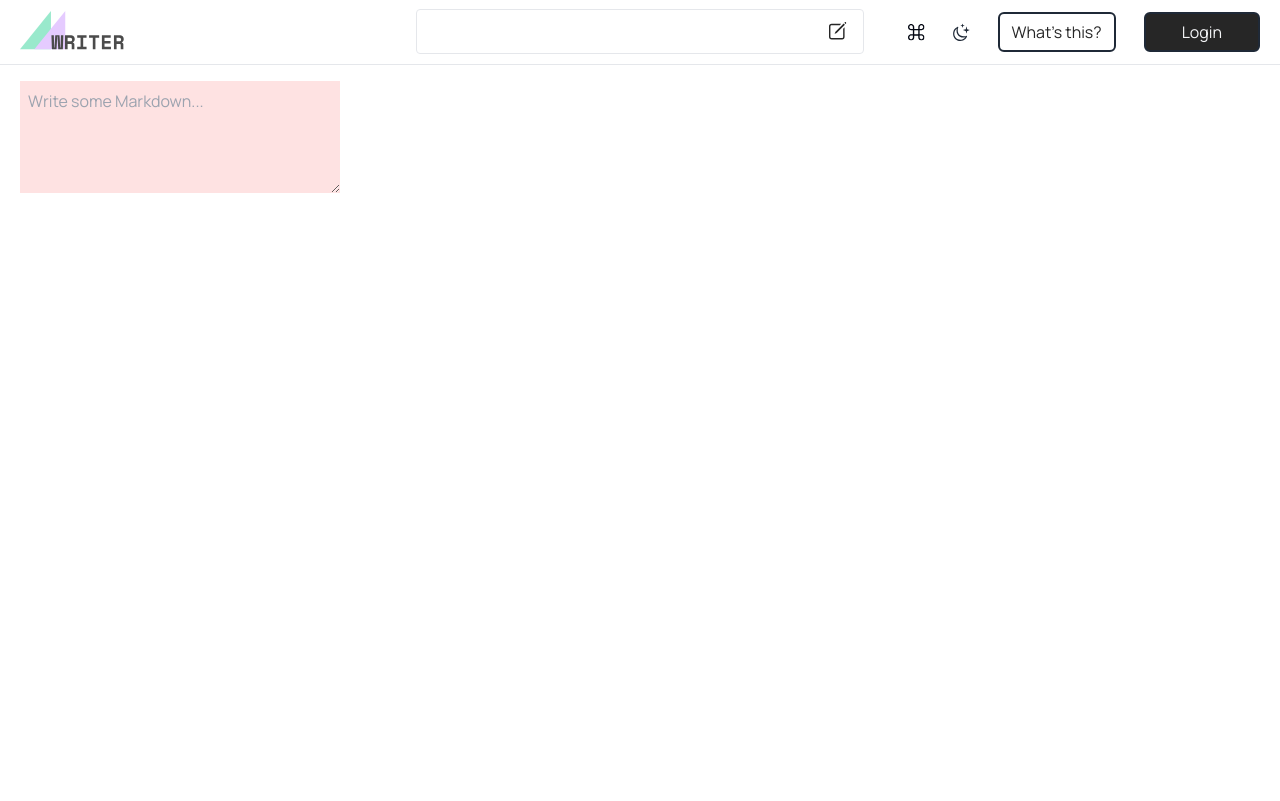
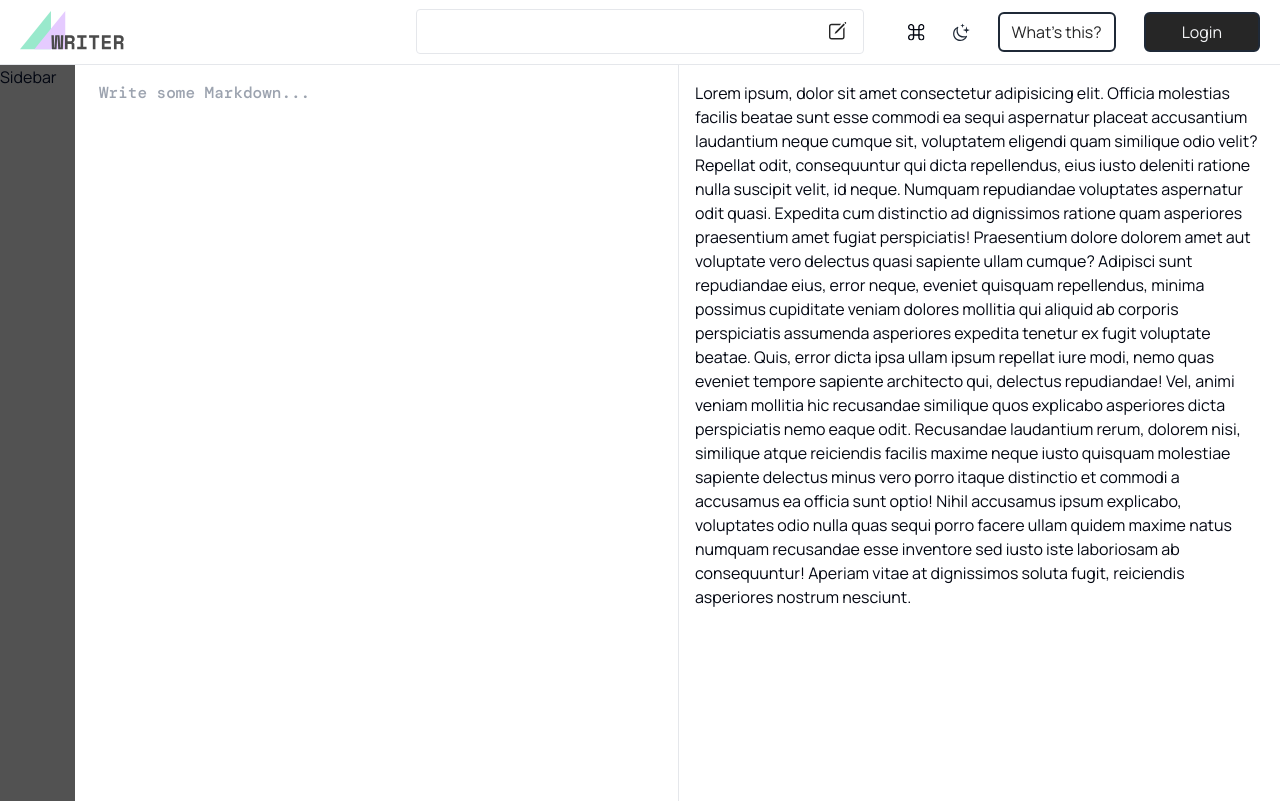
Before and after one commit to nabeelcodes/markedwriter, a React (Vite) app: page /1 in a window 1280 px wide. Built offline with nearby package versions, Linux system fonts and the light colour scheme.

Commit message:
Updated Narkdown page layout

```diff
--- a/src/components/LayoutContainer.tsx
+++ b/src/components/LayoutContainer.tsx
@@ -1,5 +1,4 @@
 import { Header } from "./Header";
-import { MainSection } from "./MainSection";
 
 type LayoutContainerProps = {
   children: React.ReactNode;
@@ -8,11 +7,11 @@ type LayoutContainerProps = {
 export const LayoutContainer = ({ children }: LayoutContainerProps) => {
   return (
     <div
-      className="relative flex min-h-screen flex-col"
+      className="relative flex min-h-screen flex-col bg-white font-sans text-gray-950 dark:bg-neutral-800 dark:text-gray-300"
       aria-label="App wrapper">
       <Header />
 
-      <MainSection>{children}</MainSection>
+      <main className="grow">{children}</main>
     </div>
   );
 };
--- a/src/components/MainSection.tsx
+++ /dev/null
@@ -1,13 +0,0 @@
-type mainSectionProps = {
-  children: React.ReactNode;
-};
-
-export const MainSection = ({ children }: mainSectionProps) => {
-  return (
-    <div
-      className="shrink-0 grow basis-full bg-white text-gray-950 dark:bg-neutral-800 dark:text-gray-300"
-      aria-label="Main Section wrapper">
-      <main className="container2000 px-5 font-sans">{children}</main>
-    </div>
-  );
-};
--- a/src/components/NavItemShortcuts.tsx
+++ b/src/components/NavItemShortcuts.tsx
@@ -26,12 +26,12 @@ export const NavItemShortcuts = () => {
       <Portal>
         <Overlay className="fixed inset-0 backdrop-blur-[2px] data-[state=open]:animate-overlayShow" />
 
-        <Content className="fixed left-[50%] top-[50%] w-max max-w-[540px] translate-x-[-50%] translate-y-[-50%] rounded-lg border border-gray-100 bg-white px-6 py-6 text-neutral-800 shadow-lg focus:outline-none data-[state=open]:animate-contentShow dark:bg-neutral-800 dark:text-gray-300">
+        <Content className="fixed left-[50%] top-[50%] w-max max-w-[540px] translate-x-[-50%] translate-y-[-50%] rounded-lg border border-gray-100 bg-white px-6 py-6 text-neutral-800 shadow-lg focus:outline-none data-[state=open]:animate-contentShow dark:border-gray-600 dark:bg-neutral-800 dark:text-gray-300">
           <Title className="mb-4 border-b-2 pb-2 text-2xl font-bold">
             Keyboard Shortcuts
           </Title>
 
-          <Description className="font-sans">
+          <Description>
             To increase your productivity when working with markdown, you can
             use the following keyboard shortcuts by pressing{" "}
             <code className="rounded border px-1 font-mono">Cmd + Ctrl</code> on
--- a/src/components/NavMenuDesktop.tsx
+++ b/src/components/NavMenuDesktop.tsx
@@ -5,7 +5,7 @@ import { NavItemLogin } from "./NavItemLogin";
 
 export const NavMenuDesktop = () => {
   return (
-    <nav className="hidden font-sans md:block">
+    <nav className="hidden md:block">
       <ul className="md:flex md:items-center md:justify-between md:gap-7">
         <NavItemShortcuts />
         <NavItemThemeToggle />
--- a/src/components/NavMenuMobile.tsx
+++ b/src/components/NavMenuMobile.tsx
@@ -13,7 +13,7 @@ export const NavMenuMobile = () => {
 
       <RadixDropdownMenu.Portal>
         <RadixDropdownMenu.Content sideOffset={10} align="end" asChild>
-          <nav className="rounded-md border bg-white p-4 font-sans text-gray-950 shadow-md dark:border-gray-300 dark:bg-neutral-800 dark:text-gray-300">
+          <nav className="rounded-md border bg-white p-4 text-gray-950 shadow-md dark:border-gray-600 dark:bg-neutral-800 dark:text-gray-300 ">
             <ul className="space-y-3">
               <RadixDropdownMenu.Item
                 onSelect={(event) => event.preventDefault()}
--- a/src/components/PageTitle.tsx
+++ b/src/components/PageTitle.tsx
@@ -12,12 +12,12 @@ export const PageTitle = () => {
   const titleToDisplay = currentPost?.title;
 
   return (
-    <article className="mt-4 flex items-center justify-between rounded border border-gray-200 py-1 pl-4 text-lg font-bold dark:border-neutral-600 xl:fixed xl:left-1/2 xl:top-0 xl:mt-[0.55rem] xl:w-[28rem] xl:max-w-lg xl:-translate-x-1/2 xl:py-0">
+    <section className="mx-5 mt-4 flex items-center justify-between rounded border border-gray-200 py-1 pl-4 text-lg font-bold dark:border-neutral-600 xl:fixed xl:left-1/2 xl:top-0 xl:mx-0 xl:mt-[0.55rem] xl:w-[28rem] xl:max-w-lg xl:-translate-x-1/2 xl:py-0">
       <span className="overflow-x-auto whitespace-nowrap">
         {titleToDisplay}
       </span>
 
       <TitleEditButton />
-    </article>
+    </section>
   );
 };
--- a/src/components/TitleEditButton.tsx
+++ b/src/components/TitleEditButton.tsx
@@ -30,7 +30,7 @@ export const TitleEditButton = () => {
       <Portal>
         <Overlay className="fixed inset-0 backdrop-blur-[2px] data-[state=open]:animate-overlayShow" />
 
-        <Content className="fixed left-[50%] top-[50%] w-max max-w-[540px] translate-x-[-50%] translate-y-[-50%] rounded-lg border border-gray-100 bg-white p-6 text-neutral-800 shadow-lg focus:outline-none data-[state=open]:animate-contentShow dark:bg-neutral-800 dark:text-gray-300">
+        <Content className="fixed left-[50%] top-[50%] w-max max-w-[540px] translate-x-[-50%] translate-y-[-50%] rounded-lg border border-gray-100 bg-white p-6 text-neutral-800 shadow-lg focus:outline-none data-[state=open]:animate-contentShow dark:border-gray-600 dark:bg-neutral-800 dark:text-gray-300">
           <Title className="mb-6 text-center text-xl font-bold">
             Rename File
           </Title>
--- a/src/components/TitleInput.tsx
+++ b/src/components/TitleInput.tsx
@@ -72,9 +72,10 @@ export const TitleInput = ({
     <form onSubmit={handleFormSubmit}>
       <input
         className={cn(
-          "w-[300px] min-w-max rounded border bg-white px-4 py-2 outline-none focus:border-gray-500 md:w-[500px]",
+          "w-[300px] min-w-max rounded border bg-white px-4 py-2 outline-none focus:border-gray-500 dark:border-gray-500 dark:bg-neutral-800 dark:focus:border-gray-300 md:w-[500px]",
           {
-            "border-red-600 focus:border-red-600": blankTitle,
+            "border-red-600 focus:border-red-600 dark:border-red-600 dark:focus:border-red-600":
+              blankTitle,
           }
         )}
         autoFocus
--- a/src/pages/LandingPage.tsx
+++ b/src/pages/LandingPage.tsx
@@ -26,7 +26,7 @@ export const LandingPage = () => {
   };
 
   return (
-    <div className="mx-auto max-w-6xl">
+    <div className="mx-5 max-w-6xl xl:mx-auto">
       <section className="items-center justify-between pt-10 md:flex">
         <article>
           <h1 className="text-3xl font-bold">All Files</h1>
--- a/src/pages/MarkdownEditor.tsx
+++ b/src/pages/MarkdownEditor.tsx
@@ -1,7 +1,8 @@
 import { useAtom } from "jotai";
 import { useParams } from "react-router-dom";
+import { appDataAtom } from "../store/appState";
 import { PageTitle } from "../components/PageTitle";
-import { appDataAtom } from "../store/appState";
+import { insertTabForTextarea } from "../utilities/tabHelper";
 
 export const MarkdownEditor = () => {
   const { id } = useParams();
@@ -19,11 +20,22 @@ export const MarkdownEditor = () => {
   };
 
   return (
-    <section className="font-sans text-neutral-800 dark:text-gray-300">
+    <>
       <PageTitle />
 
+      {/*
+        64.5px = Height of Header
+        68.6px = Height of (PageTitle + mt-4)
+      */}
+      <section
+        className="flex min-h-[calc(100vh-64.5px-68.6px)] md:min-h-[calc(100vh-64.5px)]"
+        aria-label="wrapper for input box">
+        <aside className="hidden w-20 grow bg-neutral-600 lg:block">
+          Sidebar
+        </aside>
+
         <textarea
-        className="mt-4 h-28 w-80 bg-red-100 p-2 outline-none"
+          className="disable-scrollbar grow basis-1/2 resize-none border-none px-6 py-4 font-mono text-gray-600 outline-none focus:outline-none dark:bg-neutral-800 dark:text-gray-300"
           name="editor"
           autoComplete="off"
           spellCheck="true"
@@ -31,7 +43,35 @@ export const MarkdownEditor = () => {
           aria-label="input box to enter markdown"
           value={currentPost?.content}
           onChange={handleChange}
+          onKeyDown={insertTabForTextarea}
         />
+
+        <article className="hidden basis-1/2 border-l border-gray-200 p-4 dark:border-neutral-600 md:block">
+          Lorem ipsum, dolor sit amet consectetur adipisicing elit. Officia
+          molestias facilis beatae sunt esse commodi ea sequi aspernatur placeat
+          accusantium laudantium neque cumque sit, voluptatem eligendi quam
+          similique odio velit? Repellat odit, consequuntur qui dicta
+          repellendus, eius iusto deleniti ratione nulla suscipit velit, id
+          neque. Numquam repudiandae voluptates aspernatur odit quasi. Expedita
+          cum distinctio ad dignissimos ratione quam asperiores praesentium amet
+          fugiat perspiciatis! Praesentium dolore dolorem amet aut voluptate
+          vero delectus quasi sapiente ullam cumque? Adipisci sunt repudiandae
+          eius, error neque, eveniet quisquam repellendus, minima possimus
+          cupiditate veniam dolores mollitia qui aliquid ab corporis
+          perspiciatis assumenda asperiores expedita tenetur ex fugit voluptate
+          beatae. Quis, error dicta ipsa ullam ipsum repellat iure modi, nemo
+          quas eveniet tempore sapiente architecto qui, delectus repudiandae!
+          Vel, animi veniam mollitia hic recusandae similique quos explicabo
+          asperiores dicta perspiciatis nemo eaque odit. Recusandae laudantium
+          rerum, dolorem nisi, similique atque reiciendis facilis maxime neque
+          iusto quisquam molestiae sapiente delectus minus vero porro itaque
+          distinctio et commodi a accusamus ea officia sunt optio! Nihil
+          accusamus ipsum explicabo, voluptates odio nulla quas sequi porro
+          facere ullam quidem maxime natus numquam recusandae esse inventore sed
+          iusto iste laboriosam ab consequuntur! Aperiam vitae at dignissimos
+          soluta fugit, reiciendis asperiores nostrum nesciunt.
+        </article>
       </section>
+    </>
   );
 };
--- a/src/styles/index.css
+++ b/src/styles/index.css
@@ -18,6 +18,10 @@
 		focus styles and applies TW's custom
 		ring utilities for a11y */
     @apply focus:outline-none focus:ring focus:ring-green-500 focus:ring-offset-2;
+  }
+
+  .disable-scrollbar::-webkit-scrollbar {
+    width: 0px;
   }
 }
 
```
Also changed, not shown: src/utilities/tabHelper.ts (+19 -20 lines). Lines whose indentation alone changed are shown as unchanged.
